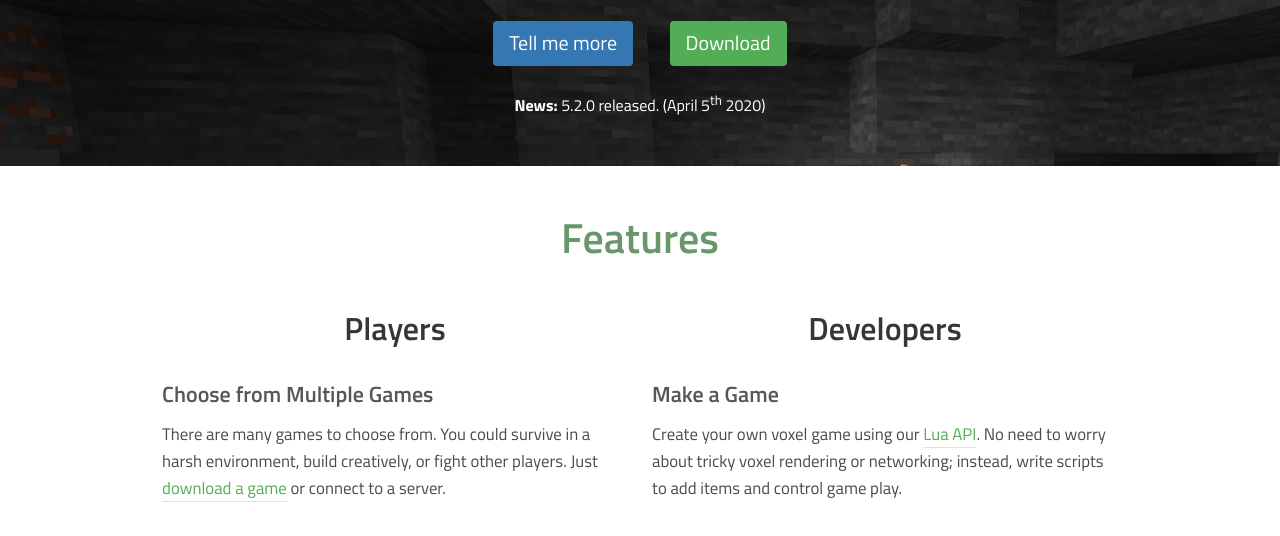
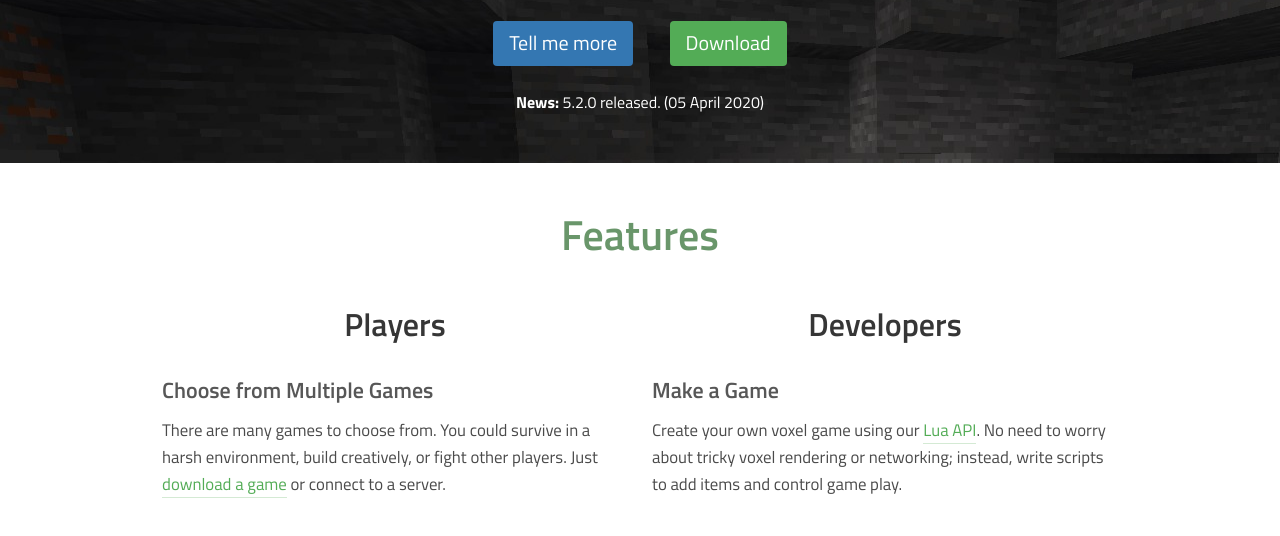
Before and after one commit to minetest/minetest.github.io, a Jekyll site: the page built from index.html, in a window 1280 px wide and 900 px high. Shown: the part 341-877 px from the top of the window. Built offline with Jekyll 4.4.1, drawn with Linux system fonts in a browser that asks for light colours; comment, search, counter and statistics services are not loaded.

```diff
--- /dev/null
+++ b/_data/release.yml
@@ -0,0 +1,2 @@
+version: 5.2.0
+date: 2020-04-05
--- a/index.html
+++ b/index.html
@@ -24,7 +24,8 @@ redirect_from:
           <a class="button is-primary is-size-5" href="{{ '/downloads/' | relative_url }}">Download</a>
         </div>
         <p class="is-size-6">
-          <span class="has-text-weight-bold">News:</span> 5.2.0 released. (April 5<sup>th</sup> 2020)
+          <span class="has-text-weight-bold">News:</span>
+            {{ site.data.release.version }} released. ({{ site.data.release.date | date_to_long_string }})
         </p>
       </div>
     </div>
--- /dev/null
+++ b/release_info.json
@@ -0,0 +1,6 @@
+{
+    "latest": {
+        "version": {{ site.data.release.version | jsonify }},
+        "date": {{ site.data.release.date | jsonify }}
+    }
+}
```
